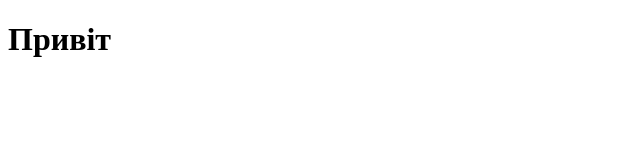
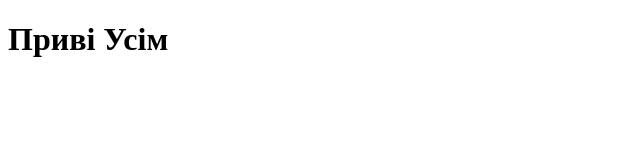
Before and after one commit to Petro456/Tupikal, a plain HTML site: page index.html in a window 1280 px wide. Shown: the whole page, without its empty margins (0-640 px from the left). Drawn offline with Linux system fonts and the light colour scheme.

Commit message:
great index.html

```diff
--- a/index.html
+++ b/index.html
@@ -7,6 +7,6 @@
   <title>Document</title>
 </head>
 <body>
-  <h1>Привіт</h1>
+  <h1>Приві Усім</h1>
 </body>
 </html>
```
